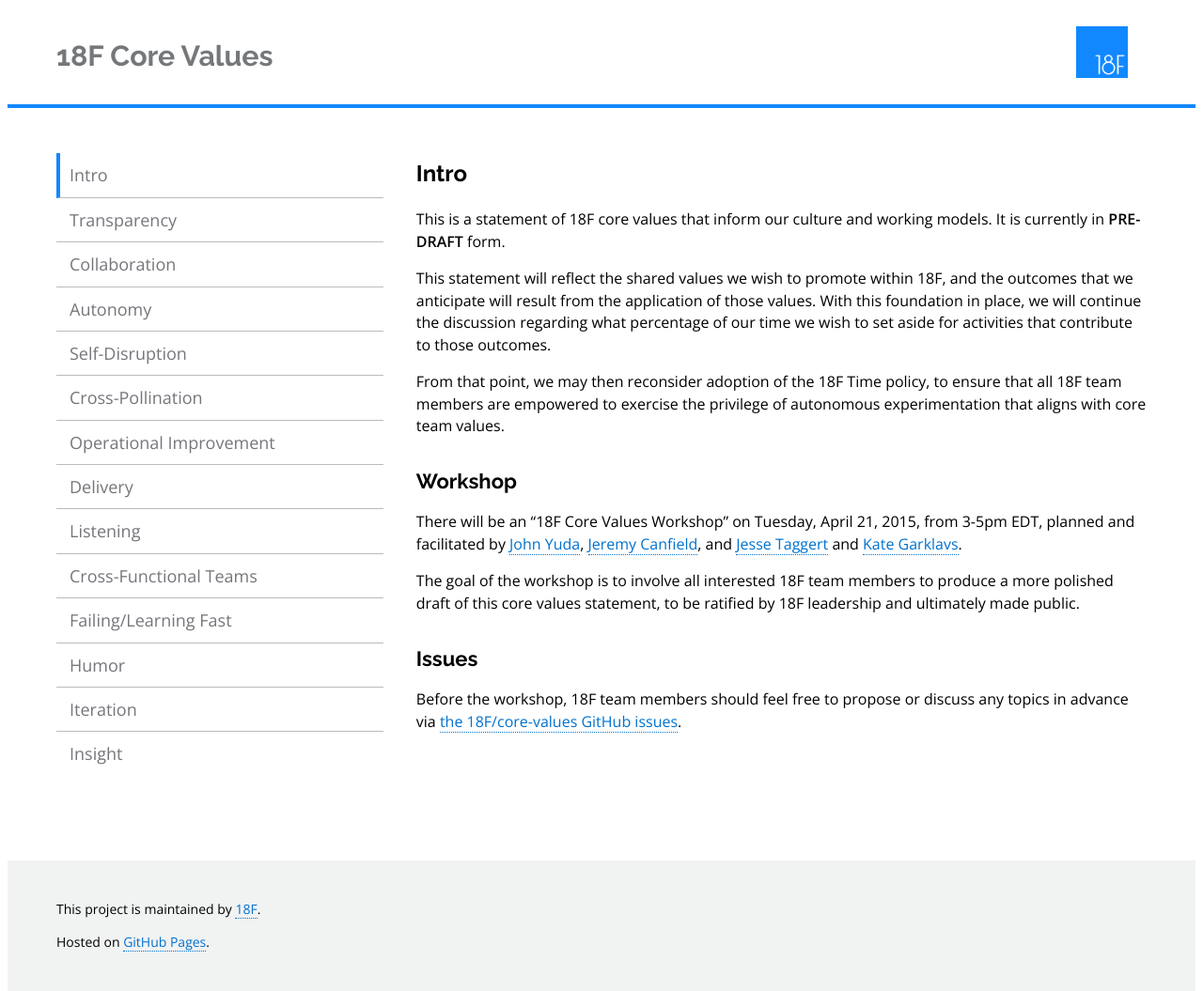
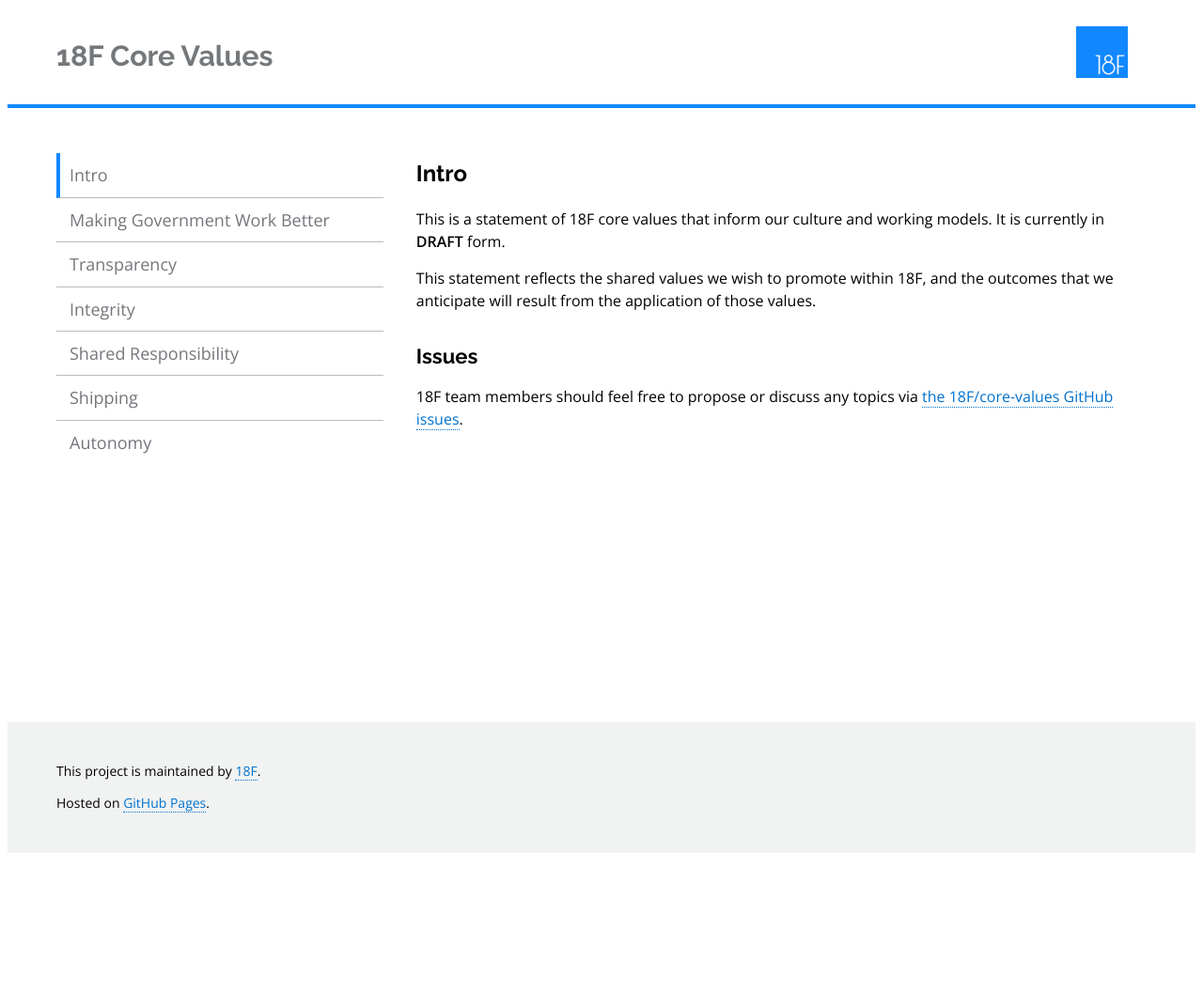
Before and after one commit to 18F/core-values, a Jekyll site: the page built from index.md, in a window 1280 px wide. Shown: the whole page at 94% size. Built offline with Jekyll 4.4.1, drawn with Linux system fonts in a browser that asks for light colours; nearby versions of some CDN libraries; Markdown is read by kramdown in place of the engine named in the settings; after the commit the page ends 908 px from its top, so only the background shows below that.

Commit message:
Overhaul based on Core Values workshop outcomes

```diff
--- a/_config.yml
+++ b/_config.yml
@@ -21,44 +21,23 @@ navigation:
 - text: Intro
   url: index.html
   internal: true
+- text: Making Government Work Better
+  url: making-government-work-better/
+  internal: true
 - text: Transparency
   url: transparency/
   internal: true
-- text: Collaboration
-  url: collaboration/
+- text: Integrity
+  url: integrity/
+  internal: true
+- text: Shared Responsibility
+  url: shared-responsibility/
+  internal: true
+- text: Shipping
+  url: shipping/
   internal: true
 - text: Autonomy
   url: autonomy/
-  internal: true
-- text: Self-Disruption
-  url: self-disruption/
-  internal: true
-- text: Cross-Pollination
-  url: cross-pollination/
-  internal: true
-- text: Operational Improvement
-  url: operational-improvement/
-  internal: true
-- text: Delivery
-  url: delivery/
-  internal: true
-- text: Listening
-  url: listening/
-  internal: true
-- text: Cross-Functional Teams
-  url: cross-functional-teams/
-  internal: true
-- text: Failing/Learning Fast
-  url: failing-learning-fast/
-  internal: true
-- text: Humor
-  url: humor/
-  internal: true
-- text: Iteration
-  url: iteration/
-  internal: true
-- text: Insight
-  url: insight/
   internal: true
 
 repos:
--- a/index.md
+++ b/index.md
@@ -4,31 +4,13 @@ permalink: /
 title: Intro
 ---
 This is a statement of 18F core values that inform our culture and working
-models. It is currently in **PRE-DRAFT** form.
+models. It is currently in **DRAFT** form.
 
-This statement will reflect the shared values we wish to promote within 18F,
-and the outcomes that we anticipate will result from the application of those
-values. With this foundation in place, we will continue the discussion
-regarding what percentage of our time we wish to set aside for activities that
-contribute to those outcomes.
-
-From that point, we may then reconsider adoption of the 18F Time policy, to
-ensure that all 18F team members are empowered to exercise the privilege of
-autonomous experimentation that aligns with core team values.
-
-## Workshop
-There will be an "18F Core Values Workshop" on Tuesday, April 21, 2015, from
-3-5pm EDT, planned and facilitated by
-[John Yuda](https://18f.gsa.gov/hub/team/yuda/),
-[Jeremy Canfield](https://18f.gsa.gov/hub/team/jeremy/), and
-[Jesse Taggert](https://18f.gsa.gov/hub/team/jtag/) and
-[Kate Garklavs](https://18f.gsa.gov/hub/team/kate/).
-
-The goal of the workshop is to involve all interested 18F team members to
-produce a more polished draft of this core values statement, to be ratified by
-18F leadership and ultimately made public.
+This statement reflects the shared values we wish to promote within 18F, and
+the outcomes that we anticipate will result from the application of those
+values.
 
 ## Issues
-Before the workshop, 18F team members should feel free to propose or discuss
-any topics in advance via [the 18F/core-values GitHub
-issues](https://github.com/18F/core-values/issues).
+
+18F team members should feel free to propose or discuss any topics via [the
+18F/core-values GitHub issues](https://github.com/18F/core-values/issues).
```
Also changed, not shown: pages/autonomy.md (+14 -3 lines), pages/cross-functional-teams.md (deleted, +0 -8 lines), pages/cross-pollination.md (deleted, +0 -6 lines), pages/delivery.md (deleted, +0 -8 lines), pages/failing-learning-fast.md (deleted, +0 -8 lines), pages/humor.md (deleted, +0 -6 lines), pages/insight.md (deleted, +0 -6 lines), pages/integrity.md (added, +20 -0 lines), pages/iteration.md (deleted, +0 -6 lines), pages/listening.md (deleted, +0 -11 lines), pages/making-government-work-better.md (added, +20 -0 lines), pages/operational-improvement.md (deleted, +0 -6 lines), pages/self-disruption.md (deleted, +0 -7 lines), pages/shared-responsibility.md (added, +20 -0 lines), 2 more files.
